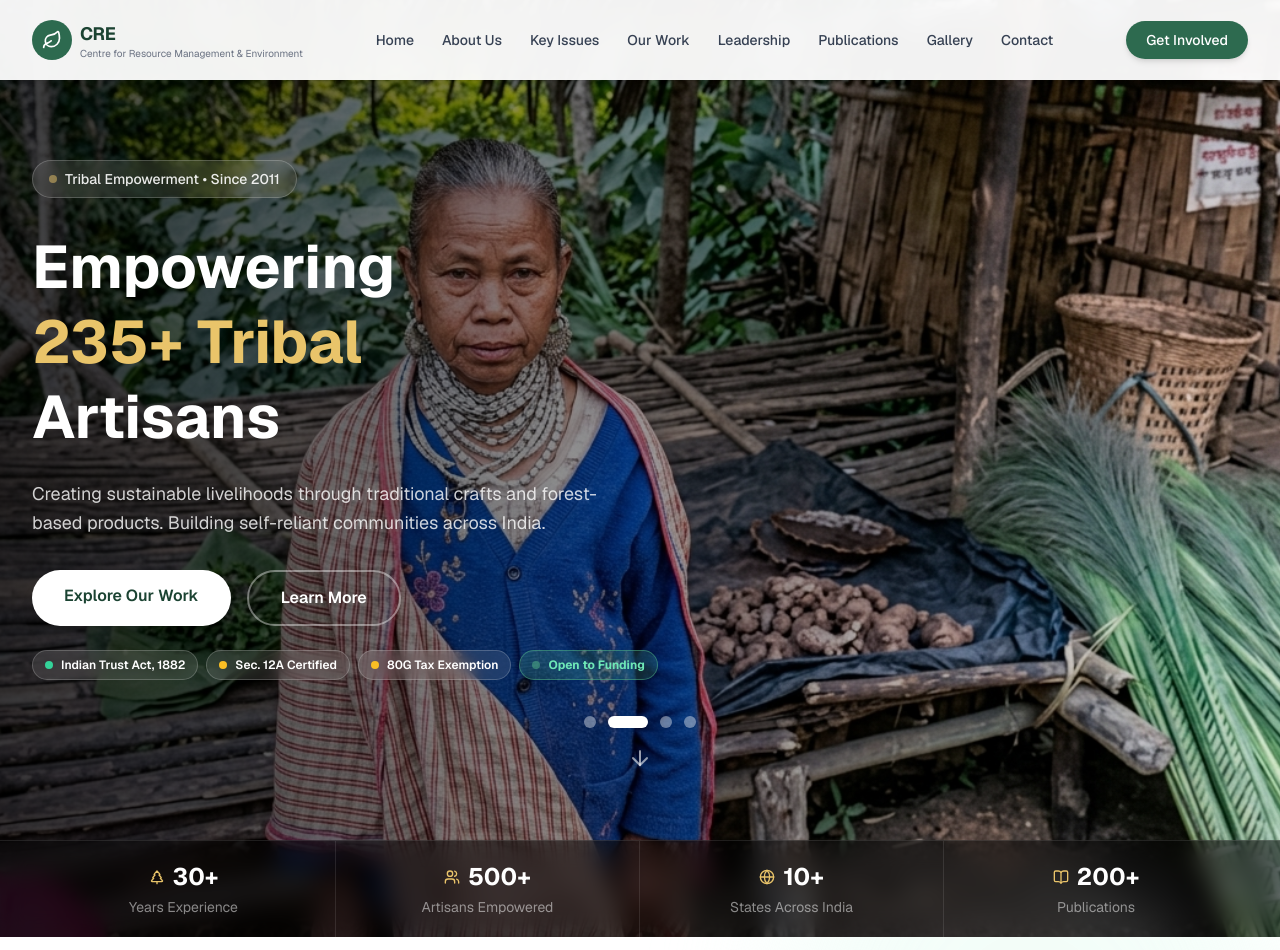
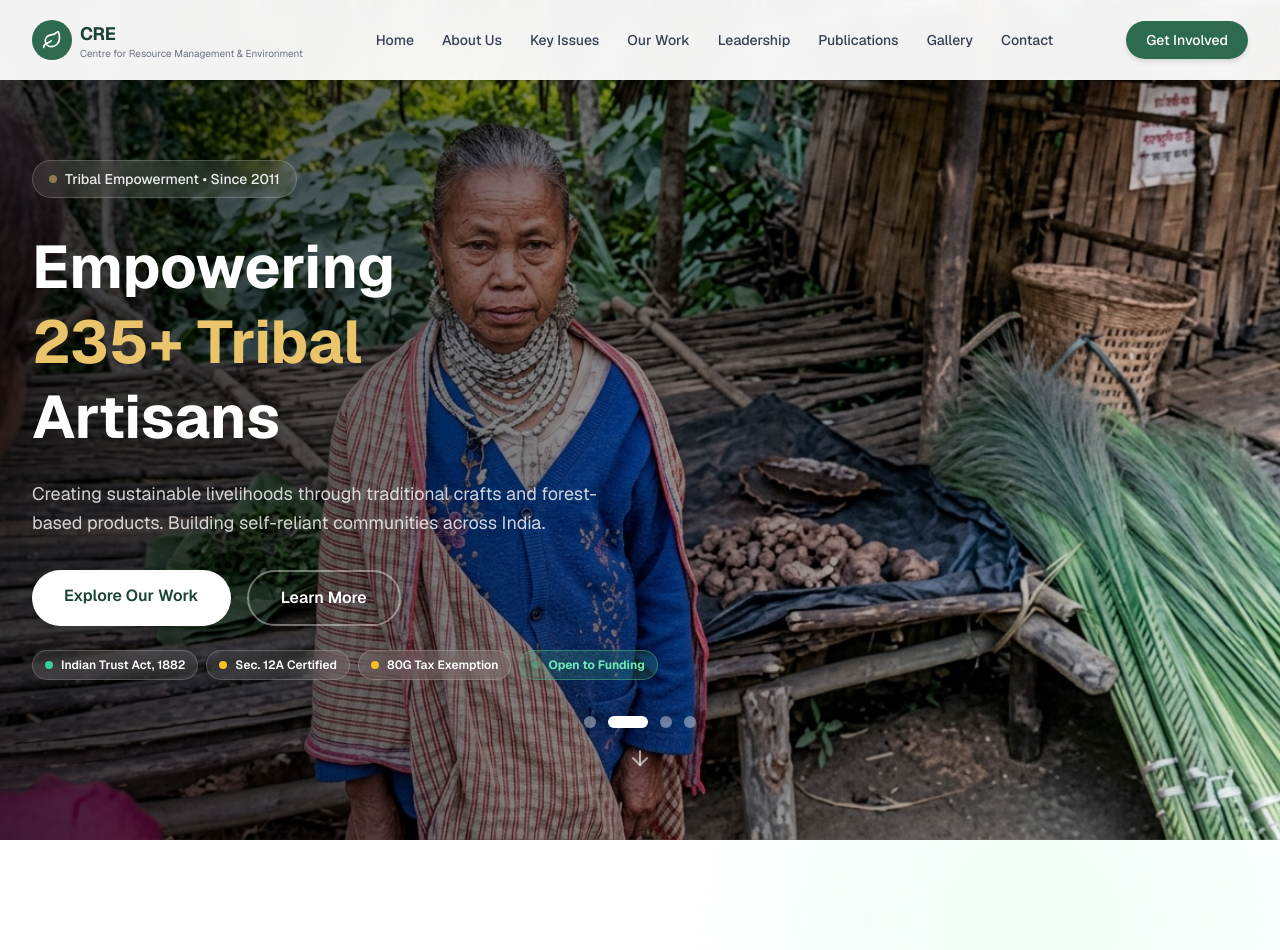
Before and after one commit to Rishu764/CRE, a Next.js app: page / in a window 1280 px wide. Shown: the top 950 px of the page. Built offline with nearby package versions, Linux system fonts and the light colour scheme.

Commit message:
feat: update desc.

```diff
--- a/components/home/HeroSection.tsx
+++ b/components/home/HeroSection.tsx
@@ -1,7 +1,7 @@
 "use client";
 
 import { useState, useEffect, useCallback } from "react";
-import { ArrowDown, TreePine, Users, Globe, BookOpen } from "lucide-react";
+import { ArrowDown } from "lucide-react";
 import Link from "next/link";
 
 const heroSlides = [
@@ -187,41 +187,6 @@ export default function HeroSection() {
         </div>
       </div>
 
-      {/* Bottom Stats Bar */}
-      <div className="relative z-10 bg-black/50 backdrop-blur-md border-t border-white/10">
-        <div className="max-w-7xl mx-auto px-4 sm:px-6 lg:px-8">
-          <div className="grid grid-cols-2 lg:grid-cols-4 divide-x divide-white/10">
-            <div className="py-4 sm:py-5 px-3 sm:px-6 text-center">
-              <div className="flex items-center justify-center gap-2 mb-1">
-                <TreePine className="w-4 h-4" style={{ color: "#e9c46a" }} />
-                <span className="text-xl sm:text-2xl font-bold text-white">30+</span>
-              </div>
-              <p className="text-xs sm:text-sm" style={{ color: "rgba(255,255,255,0.5)" }}>Years Experience</p>
-            </div>
-            <div className="py-4 sm:py-5 px-3 sm:px-6 text-center">
-              <div className="flex items-center justify-center gap-2 mb-1">
-                <Users className="w-4 h-4" style={{ color: "#e9c46a" }} />
-                <span className="text-xl sm:text-2xl font-bold text-white">500+</span>
-              </div>
-              <p className="text-xs sm:text-sm" style={{ color: "rgba(255,255,255,0.5)" }}>Artisans Empowered</p>
-            </div>
-            <div className="py-4 sm:py-5 px-3 sm:px-6 text-center">
-              <div className="flex items-center justify-center gap-2 mb-1">
-                <Globe className="w-4 h-4" style={{ color: "#e9c46a" }} />
-                <span className="text-xl sm:text-2xl font-bold text-white">10+</span>
-              </div>
-              <p className="text-xs sm:text-sm" style={{ color: "rgba(255,255,255,0.5)" }}>States Across India</p>
-            </div>
-            <div className="py-4 sm:py-5 px-3 sm:px-6 text-center">
-              <div className="flex items-center justify-center gap-2 mb-1">
-                <BookOpen className="w-4 h-4" style={{ color: "#e9c46a" }} />
-                <span className="text-xl sm:text-2xl font-bold text-white">200+</span>
-              </div>
-              <p className="text-xs sm:text-sm" style={{ color: "rgba(255,255,255,0.5)" }}>Publications</p>
-            </div>
-          </div>
-        </div>
-      </div>
     </section>
   );
 }
--- a/components/home/LeadershipPreview.tsx
+++ b/components/home/LeadershipPreview.tsx
@@ -1,6 +1,6 @@
 "use client";
 
-import { Award, BookOpen, Globe2, ArrowRight, Trophy, Star, MapPin, GraduationCap } from "lucide-react";
+import { Award, BookOpen, Globe2, ArrowRight, Trophy, Star, MapPin, GraduationCap, Scale } from "lucide-react";
 import Link from "next/link";
 
 export default function LeadershipPreview() {
@@ -108,36 +108,48 @@ export default function LeadershipPreview() {
               <h3 className="text-2xl sm:text-3xl font-bold" style={{ color: "#e9c46a" }}>&amp; Vision</h3>
             </div>
 
-            {/* Bio paragraphs */}
-            <div className="space-y-4 text-sm leading-relaxed" style={{ color: "rgba(255,255,255,0.65)" }}>
-              <p>
-                V.K. Bahuguna is a former member of the Indian Forest Service, presently the chairman
-                of Centre for Resource Management and Environment and a freelance columnist. He had
-                wide-ranging professional experience in the Central Government, as well as the State
-                Government of Tripura. He served in the Ministry of Environment, Forests and Climate
-                Change, Government of India, as the director-general of the Indian Council of Forestry
-                Research and Education (ICFRE), the chancellor of Forest Research Institute (Deemed)
-                University from May 2011 to June 2013; a member of its Apex Policy making body, ICFRE
-                Society, from 2018 to 2020; and as the inspector-general of forests and DIGF from June
-                1997 to June 2004.
-              </p>
-              <p>
-                In 2011, he was the chief wildlife warden and managing director of Tripura Forest
-                Corporation and chairman of Agriculture and Planning Commission from February 2008 to
-                April 2015, looking after several departments. He superannuated from the Government of
-                Tripura as the principal secretary in April 2015. He is currently a member of the
-                President's Executive Council and the Kashmir Central University as the nominee of the
-                President of India. He also served as the vice-chairman of the Asia-Pacific Forestry
-                Organization from 2012 to 2014 and was an elected member of the Executive Committee at
-                the International Poplar Commission; the United Nations Food and Agriculture
-                Organization's technical arm for two years.
-              </p>
-              <p>
-                As a prolific writer, he authored three books and edited four others. Besides winning
-                the 'Great Son of India Award' by All India Intellectual Federation and several national
-                awards, he was awarded the prestigious 'Queen's Award' for promoting policies on
-                people's participation in forest management in the Commonwealth, United Kingdom.
-              </p>
+            {/* Bio — attractive card layout */}
+            <div className="space-y-3">
+              {[
+                {
+                  icon: "🏛️",
+                  heading: "Distinguished Career",
+                  text: "V.K. Bahuguna is a former member of the Indian Forest Service, presently the chairman of Centre for Resource Management and Environment and a freelance columnist. He served in the Ministry of Environment, Forests and Climate Change as Director-General of ICFRE, Chancellor of Forest Research Institute (Deemed) University (2011–2013), and as Inspector-General of Forests & DIGF (1997–2004).",
+                },
+                {
+                  icon: "🌿",
+                  heading: "Leadership & Governance",
+                  text: "In 2011, he was the Chief Wildlife Warden and Managing Director of Tripura Forest Corporation and Chairman of Agriculture & Planning Commission (2008–2015). He superannuated as Principal Secretary, Govt. of Tripura. He is currently a Presidential nominee in the Executive Council of Central University of Kashmir, and served as Vice-Chairman of APAFRI (2012–2014) and elected member of the International Poplar Commission (UN-FAO).",
+                },
+                {
+                  icon: "✍️",
+                  heading: "Author & Thought Leader",
+                  text: "A prolific writer, he authored three books and edited four others. He won the 'Great Son of India Award' by All India Intellectual Federation and the prestigious Queen's Award (Commonwealth, UK) for promoting people's participation in forest management.",
+                },
+                {
+                  icon: "⚖️",
+                  heading: "Court Commissioner — Madras High Court",
+                  text: "Appointed by the Madras High Court to assess compensation for Red Sanders trees of farmer Mr. Ganesan in Krishnagiri District, Tamil Nadu, against 2 acres acquired by NHAI (2008). The farmer had refused the meagre ₹1.5 lakh offered by the Forest Dept. & NHAI. Assisted by DFO Hosur Ms. Karthikeyani (Tamil Nadu Govt.), a scientific assessment was conducted and ₹1 crore 10 lakh was recommended — duly paid by NHAI.",
+                  highlight: true,
+                },
+              ].map((item) => (
+                <div
+                  key={item.heading}
+                  className="rounded-xl p-4 border transition-all hover:-translate-y-0.5"
+                  style={{
+                    background: item.highlight ? "rgba(167,139,250,0.06)" : "rgba(255,255,255,0.03)",
+                    borderColor: item.highlight ? "rgba(167,139,250,0.2)" : "rgba(255,255,255,0.07)",
+                  }}
+                >
+                  <div className="flex items-start gap-3">
+                    <span className="text-xl mt-0.5 shrink-0">{item.icon}</span>
+                    <div>
+                      <h4 className="text-base font-bold text-white mb-1">{item.heading}</h4>
+                      <p className="text-sm leading-relaxed" style={{ color: "rgba(255,255,255,0.6)" }}>{item.text}</p>
+                    </div>
+                  </div>
+                </div>
+              ))}
             </div>
 
             {/* Awards grid */}
@@ -149,18 +161,23 @@ export default function LeadershipPreview() {
                   { icon: <Globe2 className="w-5 h-5" style={{ color: "#38bdf8" }} />, title: "Vice-Chairman, APAFRI", sub: "Asia-Pacific Forestry Org. · 2012" },
                   { icon: <Award className="w-5 h-5" style={{ color: "#fb7185" }} />, title: "EMPI Innovation Award", sub: "From President APJ Abdul Kalam · 2007" },
                   { icon: <BookOpen className="w-5 h-5" style={{ color: "#34d399" }} />, title: "200+ Publications", sub: "International & national journals" },
+                  { icon: <Scale className="w-5 h-5" style={{ color: "#a78bfa" }} />, title: "Court Commissioner — Madras High Court", sub: "Red Sanders compensation assessment, Krishnagiri, Tamil Nadu · 2008", wide: true },
                 ].map((a) => (
                   <div
                     key={a.title}
-                    className="p-4 rounded-xl border transition-all hover:-translate-y-1"
+                    className={`p-4 rounded-xl border transition-all hover:-translate-y-1 ${a.wide ? "col-span-2" : ""}`}
                     style={{
                       background: a.gold ? "rgba(245,158,11,0.06)" : "rgba(255,255,255,0.03)",
                       borderColor: a.gold ? "rgba(245,158,11,0.2)" : "rgba(255,255,255,0.07)",
                     }}
                   >
-                    <div className="mb-2">{a.icon}</div>
-                    <div className="text-xs font-bold text-white leading-snug mb-1">{a.title}</div>
-                    <div className="text-[11px]" style={{ color: "rgba(255,255,255,0.4)" }}>{a.sub}</div>
+                    <div className="flex items-start gap-3">
+                      <div className="mt-0.5 shrink-0">{a.icon}</div>
+                      <div>
+                        <div className="text-xs font-bold text-white leading-snug mb-1">{a.title}</div>
+                        <div className="text-[11px]" style={{ color: "rgba(255,255,255,0.4)" }}>{a.sub}</div>
+                      </div>
+                    </div>
                   </div>
                 ))}
               </div>
```
